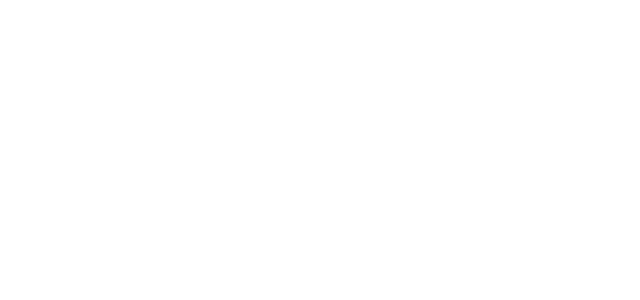
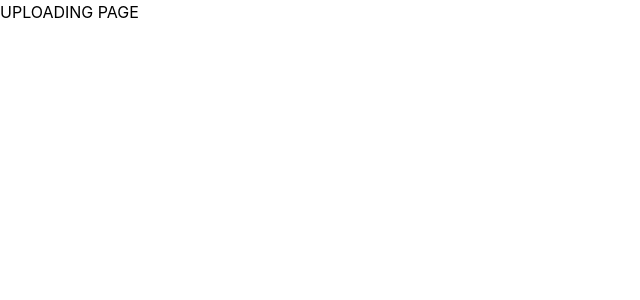
Before and after one commit to yixone/media-storage, a React (Vite) app in the folder web/: page /upload in a window 1280 px wide. Before the commit this address had no page. Shown: the top 300 px of the page, without its empty margins (0-640 px from the left). Built offline with nearby package versions, Linux system fonts and the light colour scheme.

Commit message:
web/feat: add base `Upload` page

```diff
--- a/web/src/main.tsx
+++ b/web/src/main.tsx
@@ -4,7 +4,7 @@
 import { ApiProvider } from "@lib/api/context";
 import { ApiClient } from "@lib/api/client";
 
-import { HomePage } from "./pages";
+import { HomePage, UploadPage } from "./pages";
 import { BrowserRouter, Route, Routes } from "react-router";
 
 /**
@@ -18,6 +18,8 @@
             <BrowserRouter>
                 <Routes>
                     <Route index element={<HomePage />} />
+
+                    <Route path="/upload" element={<UploadPage />} />
                 </Routes>
             </BrowserRouter>
         </ApiProvider>
--- /dev/null
+++ b/web/src/pages/Upload.tsx
@@ -0,0 +1,8 @@
+/**
+ * Assets uploading Page
+ */
+function UploadPage() {
+    return <div>UPLOADING PAGE</div>;
+}
+
+export { UploadPage };
--- a/web/src/pages/index.tsx
+++ b/web/src/pages/index.tsx
@@ -1 +1,2 @@
 export * from "./Home";
+export * from "./Upload";
```
